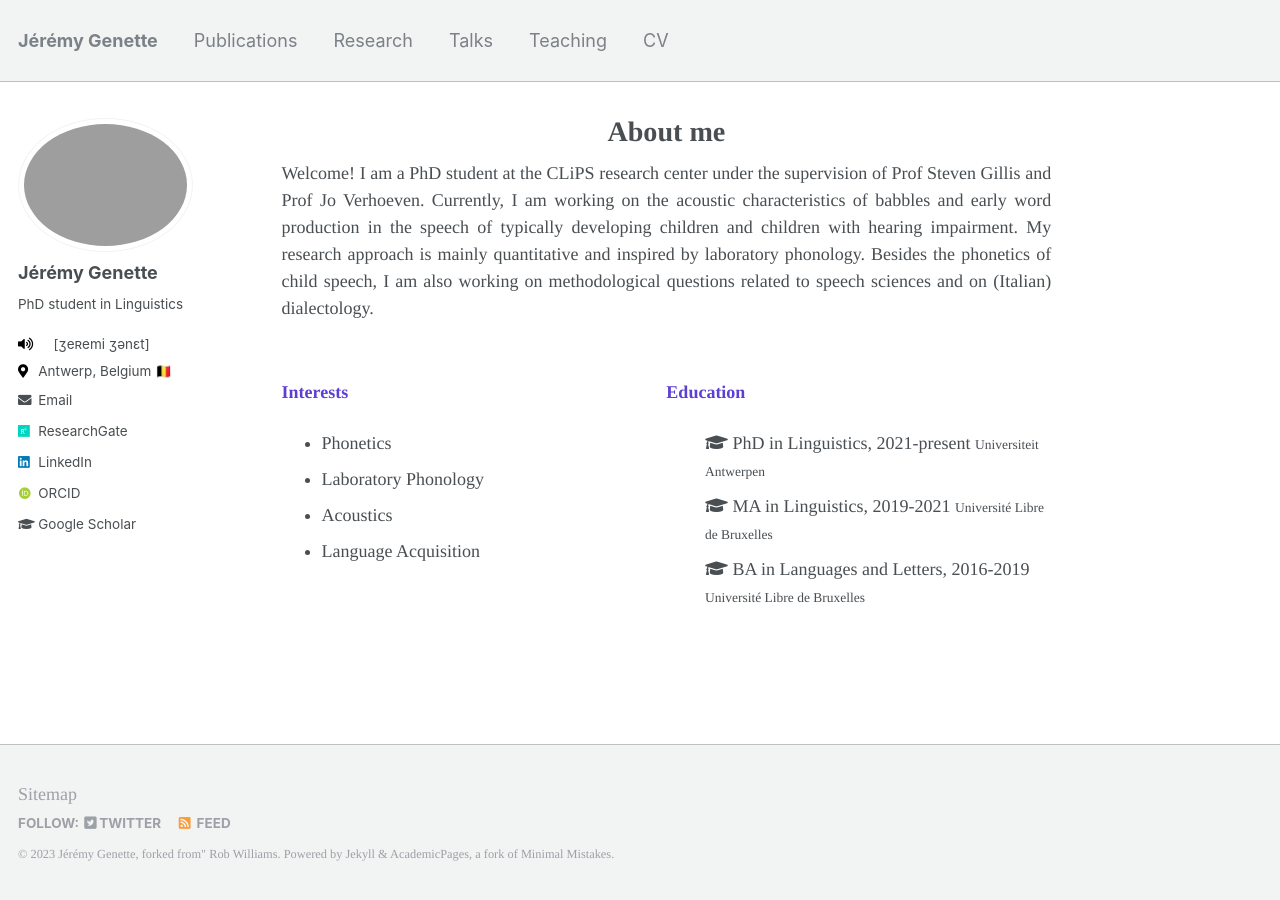
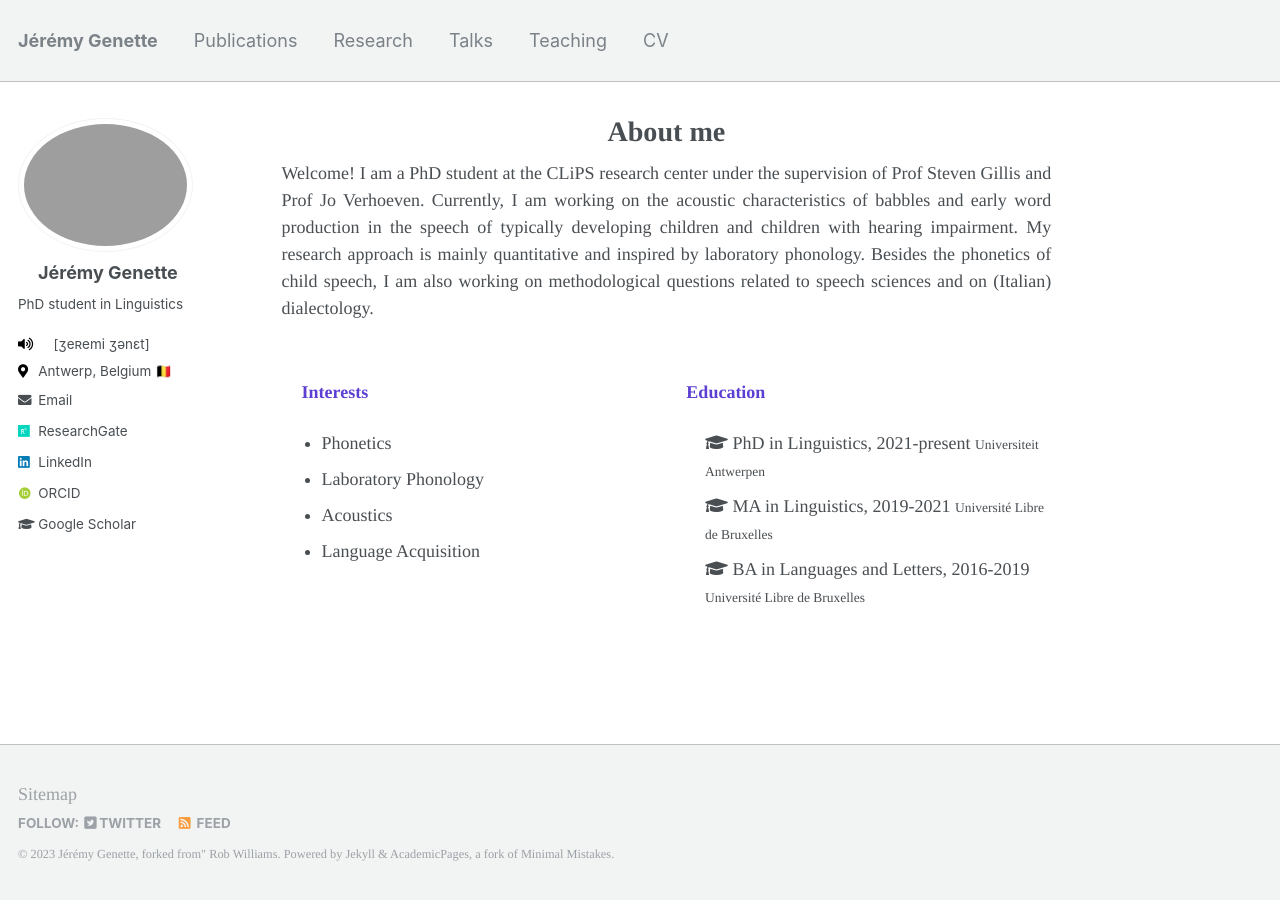
Before and after one commit to jgenette/jgenette.github.io, a Jekyll site: the page built from _pages/about.md, in a window 1280 px wide. Built offline with Jekyll 4.4.1, drawn with Linux system fonts in a browser that asks for light colours; some web fonts are replaced.

Commit message:
Update _base.scss

```diff
--- a/_sass/_base.scss
+++ b/_sass/_base.scss
@@ -42,18 +42,22 @@ h2 {
 
 h3 {
   font-size: $type-size-5;
+   padding-left: 20px;
 }
 
 h4 {
   font-size: $type-size-6;
+   padding-left: 20px;
 }
 
 h5 {
   font-size: $type-size-6;
+   padding-left: 20px;
 }
 
 h6 {
   font-size: $type-size-6;
+   padding-left: 20px;
 }
 
 small, .small {
```
